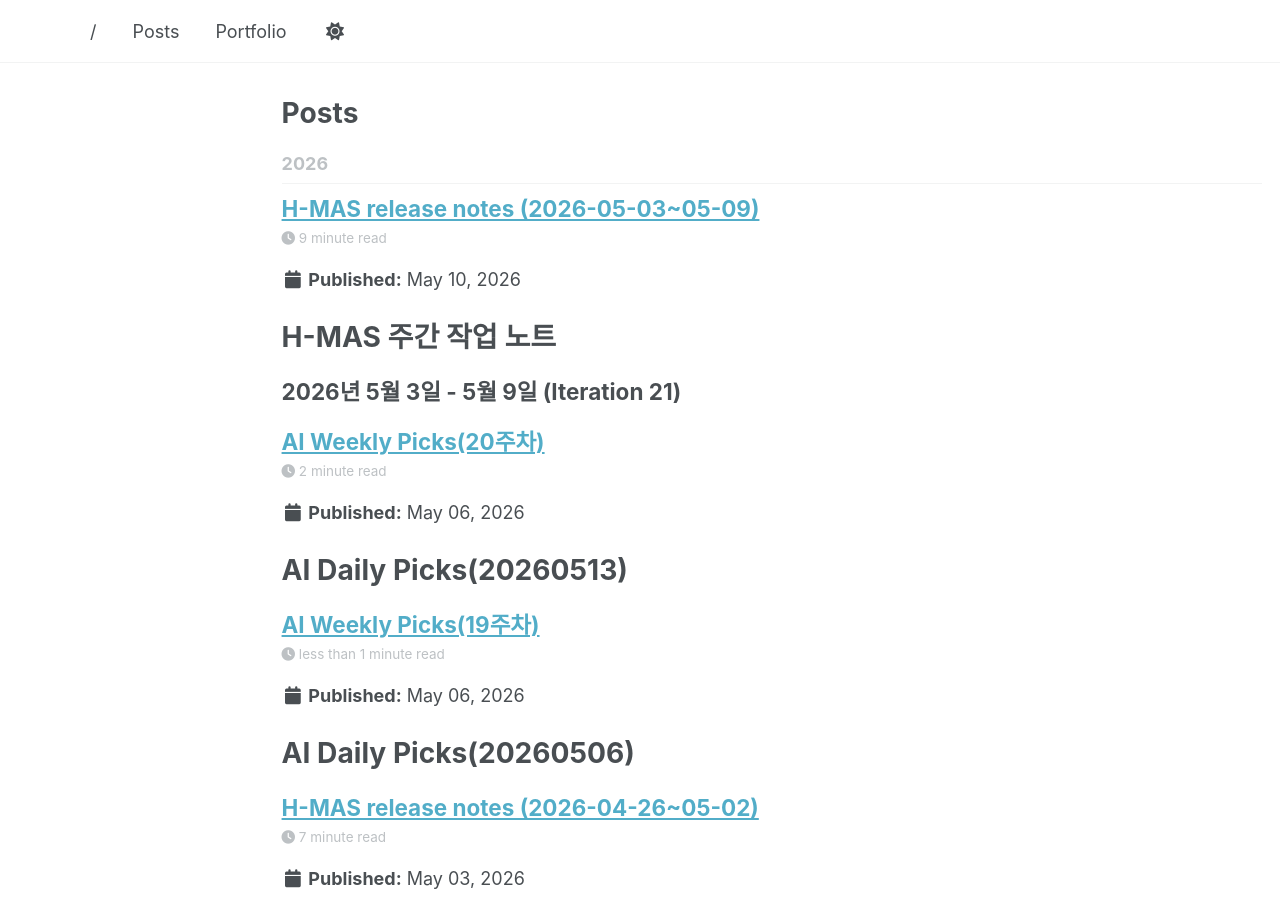
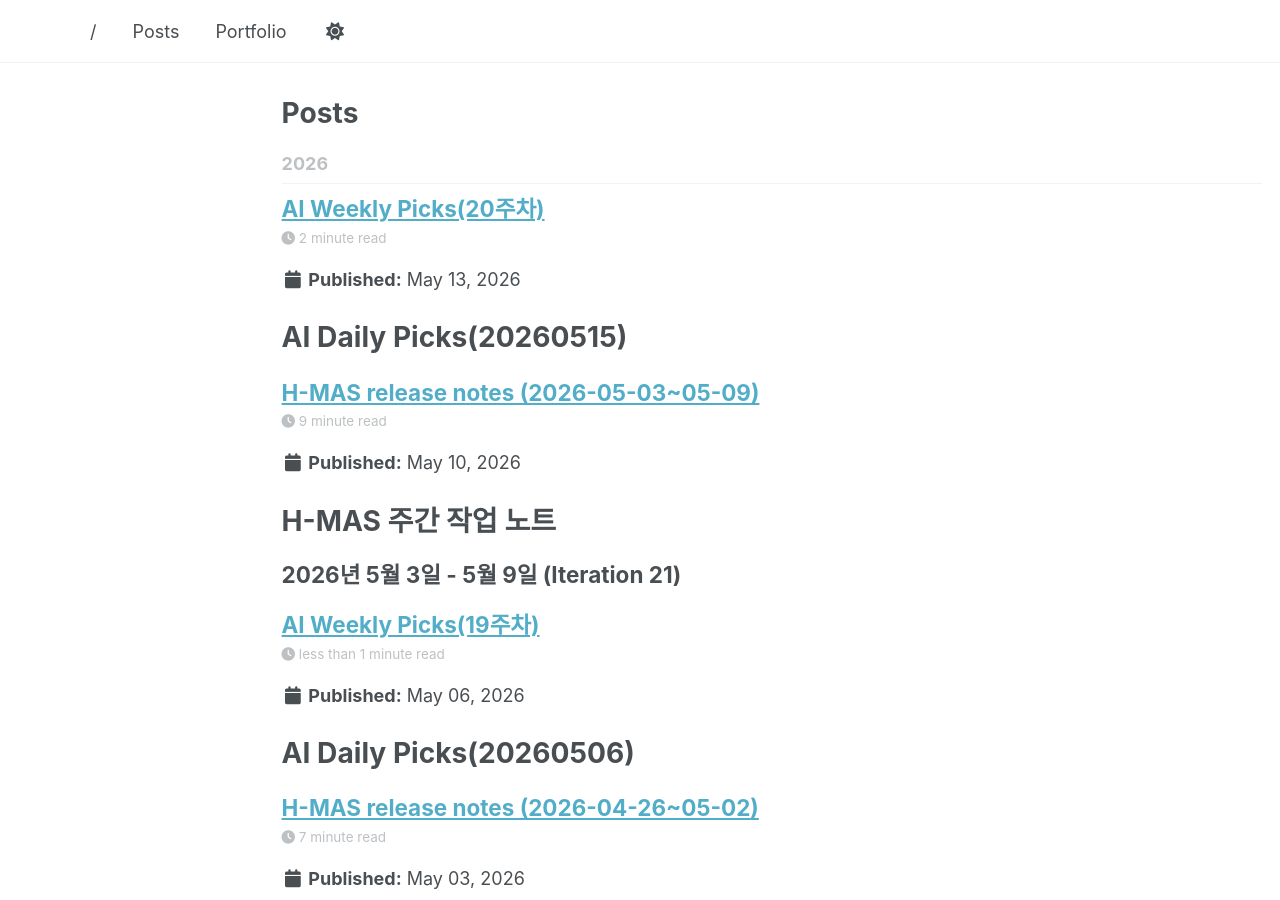
Before and after one commit to parameterfreak/parameterfreak.github.io, a Jekyll site: the page built from _pages/year-archive.html, in a window 1280 px wide and 900 px high. Built offline with Jekyll 4.4.1, drawn with Linux system fonts in a browser that asks for light colours; a script that is not in the unit is left out.

Commit message:
Update date and title in AI Weekly Picks post

```diff
--- a/_posts/2026-05-13-ai-weekly-picks.md
+++ b/_posts/2026-05-13-ai-weekly-picks.md
@@ -1,6 +1,6 @@
 ---
 title: 'AI Weekly Picks(20주차)'
-date: 2026-05-06
+date: 2026-05-13
 permalink: /posts/2026/05/ai-weekly-picks-202620/
 categories:
   - Misc
@@ -10,7 +10,7 @@ tags:
   - Reference
 ---
 
-# AI Daily Picks(20260513)
+# AI Daily Picks(20260515)
 
 * [Teaching <Fundamentals of Machine Learning> - Kyunghyun Cho](https://kyunghyuncho.me/teaching-fundamentals-of-machine-learning/)
   * 코딩 어시스턴트(AI 툴)를 적극 활용하여 'Fundamentals of Machine Learning' 수업 방식을 전면 개편한 교수의 경험담.
```
